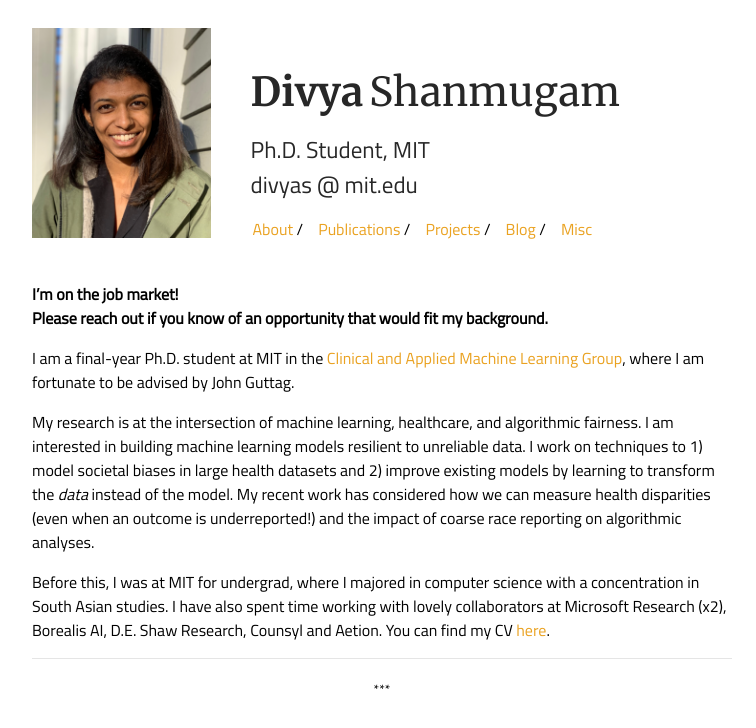
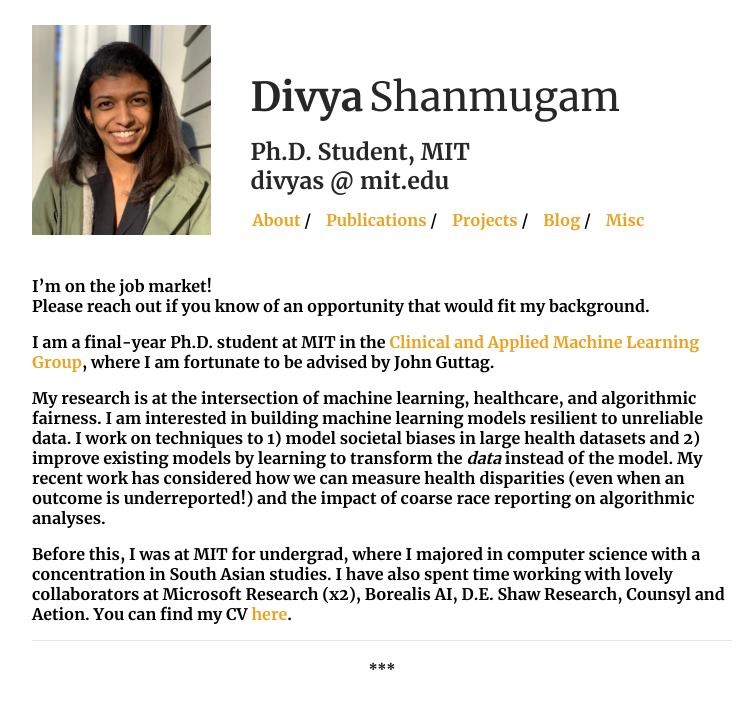
Before and after one commit to dmshanmugam/dmshanmugam.github.io, a Jekyll site: the page built from index.md, in a window 1280 px wide. Shown: the top 728 px of the page, without its empty margins (258-1014 px from the left). Built offline with Jekyll 4.4.1, drawn with Linux system fonts in a browser that asks for light colours.

Commit message:
playing with fonts

```diff
--- a/css/main.scss
+++ b/css/main.scss
@@ -4,7 +4,7 @@
 
 @font-face {
 	font-family: "titillium-regular";
-	src: url("/assets/Titillium_Web/TitilliumWeb-regular.ttf") format("truetype");
+	src: url("/assets/Merriweather/Merriweather-Bold.ttf") format("truetype");
 }
 
 @font-face {
```
